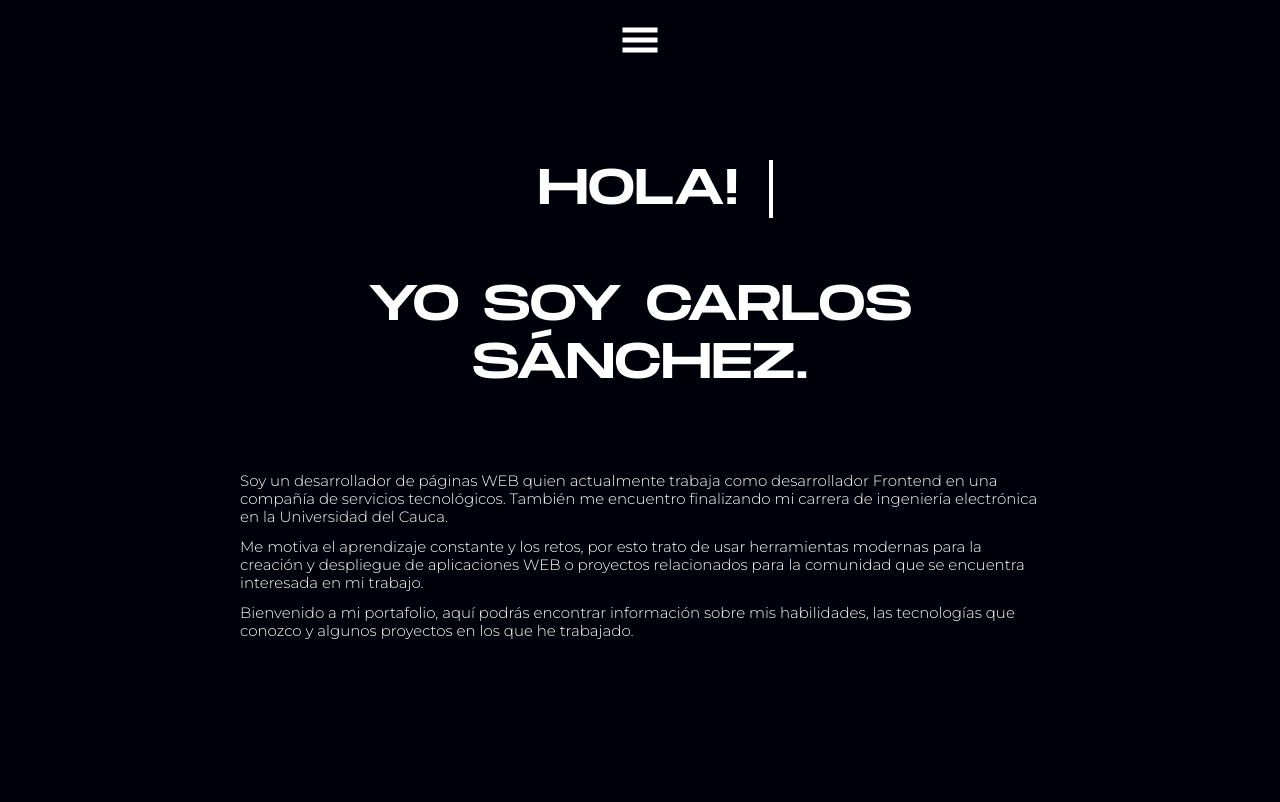
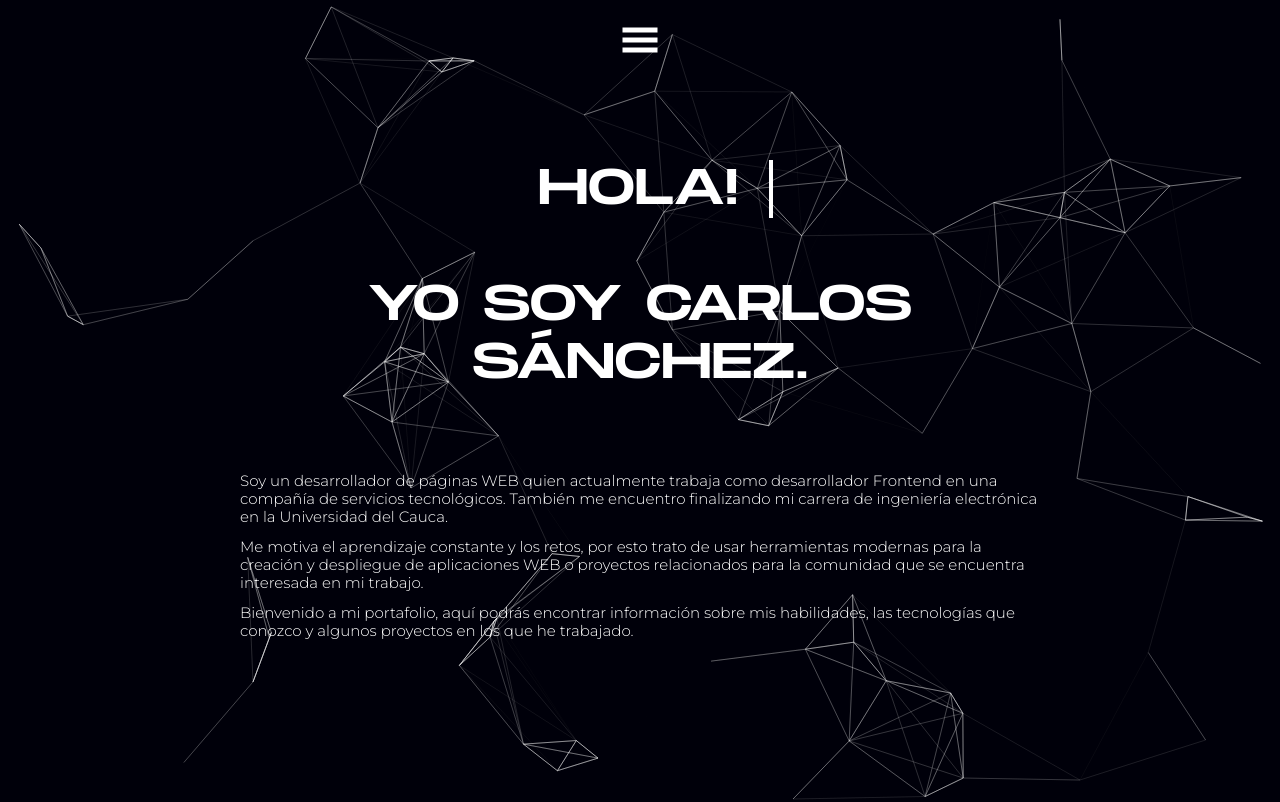
Before and after one commit to scarlos723/vite-portafolio, a React (Vite) app: page / in a window 1280 px wide. Shown: the top 802 px of the page. Built offline with nearby package versions, Linux system fonts and the light colour scheme.

Commit message:
add particles

```diff
--- a/package.json
+++ b/package.json
@@ -11,7 +11,9 @@
     "react": "^18.0.0",
     "react-dom": "^18.0.0",
     "react-icons": "^4.4.0",
-    "styled-components": "^5.3.5"
+    "react-tsparticles": "^2.0.6",
+    "styled-components": "^5.3.5",
+    "tsparticles": "^2.0.6"
   },
   "devDependencies": {
     "@types/react": "^18.0.0",
--- a/src/App.jsx
+++ b/src/App.jsx
@@ -6,14 +6,111 @@
 import Navbar from './components/Navbar'
 import Skills from './components/Skills'
 import Works from './components/Works'
+import Particles from 'react-tsparticles'
+import { loadFull } from 'tsparticles'
 
 function App () {
+  const particlesInit = async (main) => {
+    console.log(main)
+    //   // you can initialize the tsParticles instance (main) here, adding custom shapes or presets
+    //   // this loads the tsparticles package bundle, it's the easiest method for getting everything ready
+    //   // starting from v2 you can add only the features you need reducing the bundle size
+    await loadFull(main)
+  }
+
+  const particlesLoaded = (container) => {
+    console.log(container)
+  }
   return (
     <div >
+      <div>
+        <Particles
+          id="tsparticles"
+          init={particlesInit}
+          loaded={particlesLoaded}
+          options={{
+
+            fpsLimit: 60,
+            interactivity: {
+              events: {
+                onClick: {
+                  enable: true,
+                  mode: 'push'
+                },
+                onHover: {
+                  enable: false,
+                  mode: 'repulse'
+                },
+                resize: true
+              },
+              modes: {
+                bubble: {
+                  distance: 40,
+                  duration: 2,
+                  opacity: 0.8,
+                  size: 40
+                },
+                push: {
+                  quantity: 4
+                },
+                repulse: {
+                  distance: 200,
+                  duration: 0.4
+                }
+              }
+            },
+            particles: {
+              color: {
+                value: '#ffffff'
+              },
+              links: {
+                color: '#ffffff',
+                distance: 150,
+                enable: true,
+                opacity: 0.5,
+                width: 1
+              },
+              collisions: {
+                enable: true
+              },
+              move: {
+                direction: 'none',
+                enable: true,
+                outModes: {
+                  default: 'bounce'
+                },
+                random: false,
+                speed: 0.2,
+                straight: false
+              },
+              number: {
+                density: {
+                  enable: true,
+                  area: 800
+                },
+                value: 80
+              },
+              opacity: {
+                value: 0.5
+              },
+              shape: {
+                type: 'starry'
+              },
+              size: {
+                random: true,
+                value: 1
+              }
+            },
+            detectRetina: true
+          }}
+        />
+      </div>
+
       <Navbar />
       <div id="introduction-section">
         <Introduction />
       </div>
+
       <div id='education-section'>
         <Education />
       </div>
--- a/src/styles/Animations.jsx
+++ b/src/styles/Animations.jsx
@@ -16,7 +16,6 @@
     ${blinkKeyframes} .5s infinite step-end alternate;
 `
 
-
 const shadowKeyframes = keyframes`
   50%{
     box-shadow: 0px 2px 5px -8px #05445E;
```
Also changed, not shown: .eslintrc.json (added), 1 other file (tests, documents, lock files or other folders).
